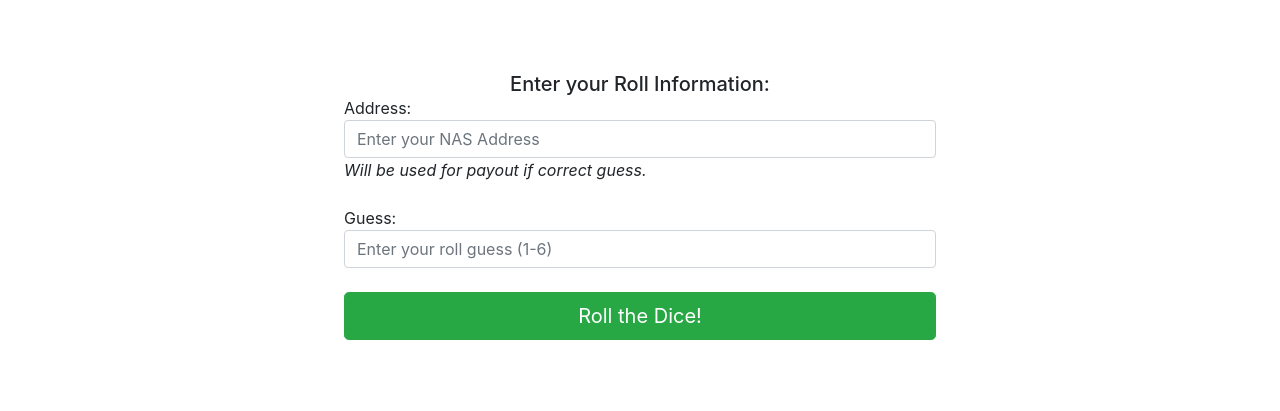
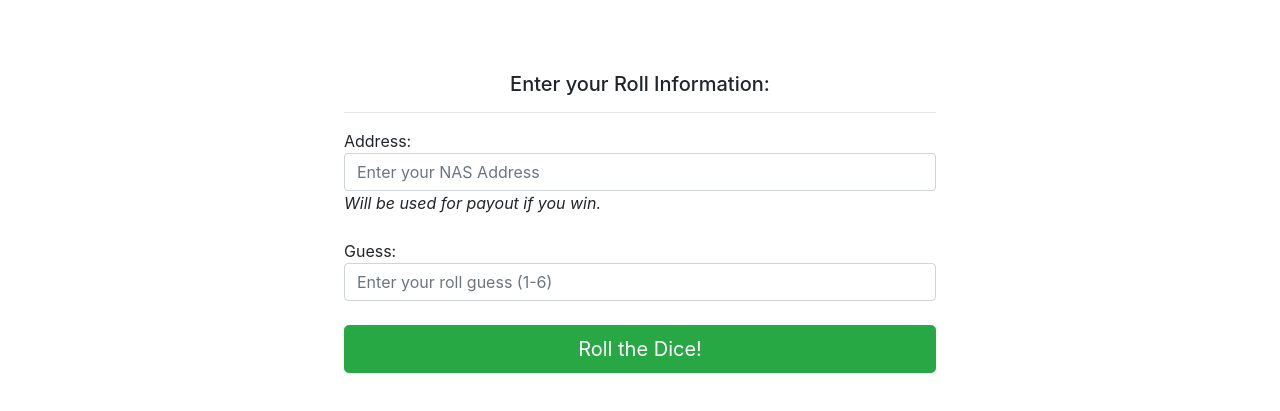
Before and after one commit to cbonoz/nebulas-dice, a website: page index.html in a window 1280 px wide. Shown: the part 581-992 px from the top of the page. Before the commit the page ends 971 px from the top, so only its background shows below. Drawn offline with Linux system fonts and the light colour scheme.

Commit message:
use input button

```diff
--- a/css/style.css
+++ b/css/style.css
@@ -86,7 +86,7 @@ html{
   }
 
   .subtitle {
-      margin-bottom: 10px;
+      margin-bottom: 5px;
   }
 
   #roll-button {
--- a/index.html
+++ b/index.html
@@ -108,15 +108,17 @@
     <div class="row clearfix dice-form">
       <div class="col-md-12 column">
         <h5 class="centered">Enter your Roll Information:</h5>
+        <hr/>
         Address:&nbsp;
         <input type="text" class="form-control" id="address" placeholder="Enter your NAS Address" />
-        <i>Will be used for payout if correct guess.</i>
+        <i>Will be used for payout if you win.</i>
         <br/>
         <br/> Guess:&nbsp;
         <input type="number" class="form-control" id="guess" placeholder="Enter your roll guess (1-6)" />
         <br/>
 
-        <button class="btn btn-success btn-block btn-lg roll-button" id="roll-button">Roll the Dice!</button>
+        <!-- <button class="btn btn-success btn-block btn-lg roll-button" id="roll-button">Roll the Dice!</button> -->
+        <input class="btn btn-success btn-block btn-lg roll-button" type="button" value="Roll the Dice!" name="roll-button" id="roll-button"/>
       </div>
     </div>
   </div>
@@ -142,6 +144,7 @@
     // neb.setRequest(new nebulas.HttpRequest("https://mainnet.nebulas.io"));
 
     $(document).ready(function () {
+      console.log('doc ready');
 
       var cube = document.querySelector('.cube');
       var currentClass = '';
```
